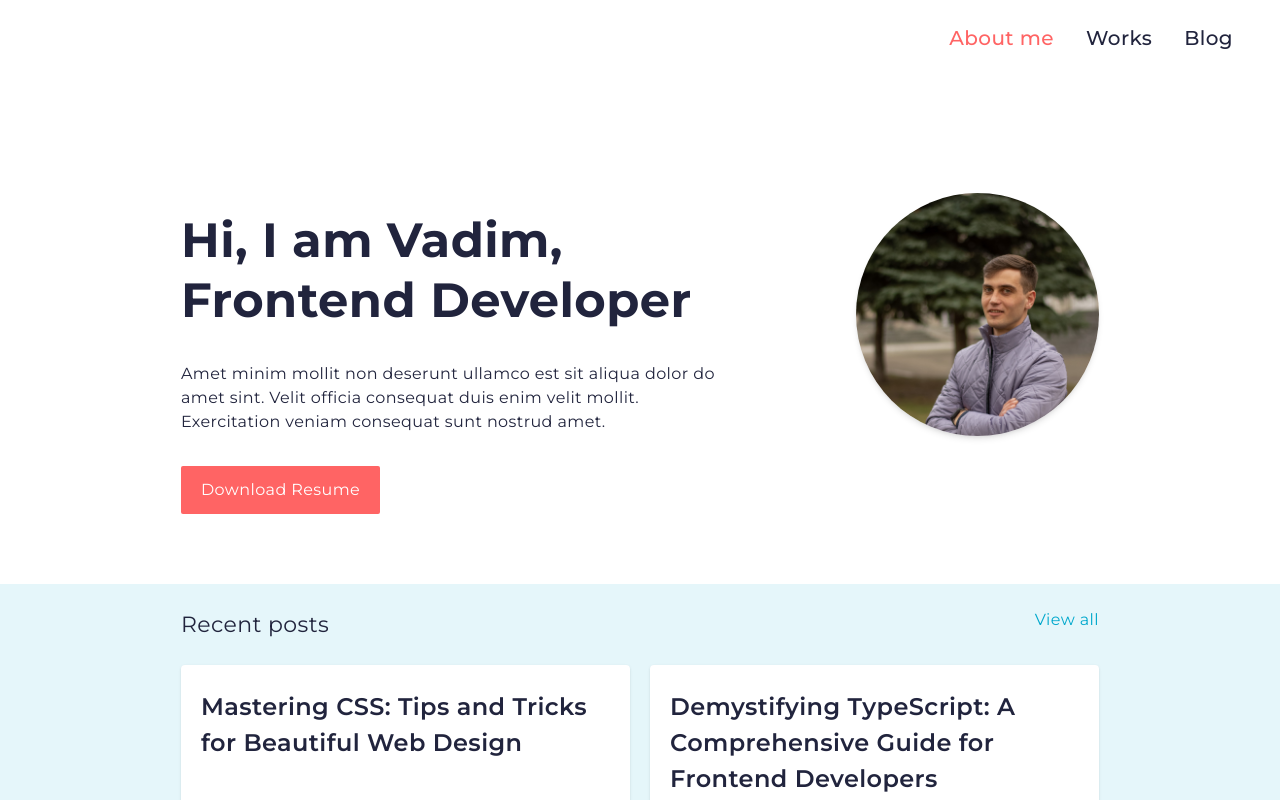
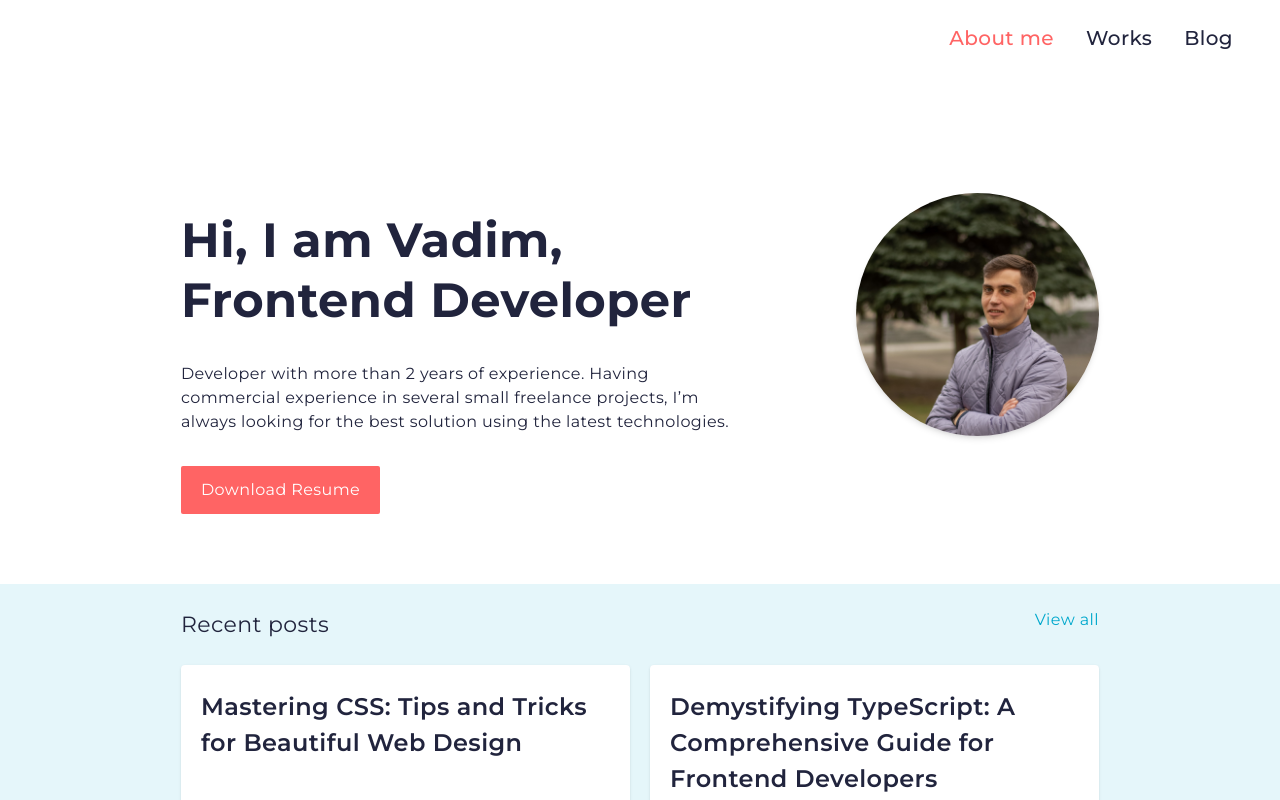
Before and after one commit to TomaVadim/portfolio-frontend, a Next.js app: page / in a window 1280 px wide. Shown: the top 800 px of the page. Built offline with nearby package versions, Linux system fonts and the light colour scheme.

Commit message:
chore: change styles

```diff
--- a/src/app/blog/page.tsx
+++ b/src/app/blog/page.tsx
@@ -10,7 +10,7 @@ export const metadata: Metadata = {
 export default function Blog() {
   return (
     <section className="content-container pt-20 lg:pt-[160px] tracking-wide">
-      <h1 className="lg:px-5 text-dark [font-size:_clamp(1.2rem,5vw,3rem)] font-bold">Blog</h1>
+      <h1 className="lg:px-5 text-dark [font-size:_clamp(1.5rem,5vw,3rem)] font-bold">Blog</h1>
 
       <div className="lg:mb-14 lg:mt-6">
         <AllPosts postsList={postsList} />
--- a/src/app/works/page.tsx
+++ b/src/app/works/page.tsx
@@ -10,7 +10,7 @@ export const metadata: Metadata = {
 export default function Works() {
   return (
     <section className="content-container pt-20 lg:pt-[160px] tracking-wide">
-      <h1 className="lg:px-[16px] text-dark [font-size:_clamp(1.2rem,5vw,3rem)] font-bold">Works</h1>
+      <h1 className="lg:px-[16px] text-dark [font-size:_clamp(1.5rem,5vw,3rem)] font-bold">Works</h1>
 
       <div className="-mx-[16px] lg:mx-0 lg:mb-14 lg:mt-6">
         <WorksList worksList={worksList} />
--- a/src/components/introduce/introduce.tsx
+++ b/src/components/introduce/introduce.tsx
@@ -12,8 +12,8 @@ export const Introduce = (): JSX.Element => {
           <br /> Frontend Developer
         </h1>
         <p className="text-dark text-center lg:text-start">
-          Amet minim mollit non deserunt ullamco est sit aliqua dolor do amet sint. Velit officia consequat duis enim
-          velit mollit. Exercitation veniam consequat sunt nostrud amet.
+          Developer with more than 2 years of experience. Having commercial experience in several small freelance
+          projects, I’m always looking for the best solution using the latest technologies.
         </p>
         <ButtonLoadCV />
       </article>
```
